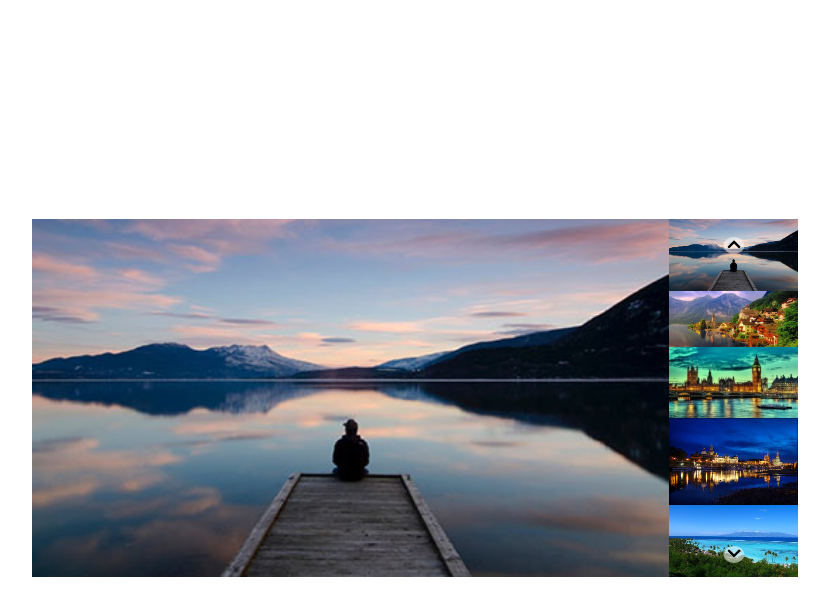
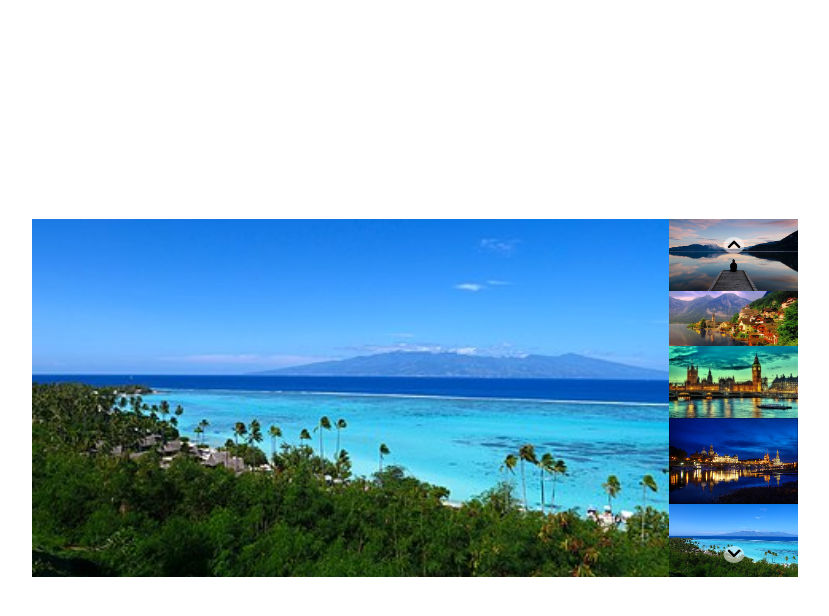
Before and after one commit to Mdigennaro/js-array-carousel, a plain HTML site: page index.html in a window 1280 px wide. Both pictures are taken after a click on the element 957 px from the left and 245 px from the top of the page. Shown: the whole page, without its empty margins (224-1053 px from the left). Drawn offline with Linux system fonts and the light colour scheme.

Commit message:
dato ciclo a immagini grandi

```diff
--- a/css/style.css
+++ b/css/style.css
@@ -30,7 +30,7 @@
   width: 100%;
 }
 
-.active{
+.items.active{
   display: block;
 }
 
--- a/index.html
+++ b/index.html
@@ -15,7 +15,8 @@
   <div class="container">
     <div class="box">
       <div class="box-items">
-        <div class="items active">
+        <!--
+        <div class="items">
           <img src="img/01.jpg" alt="">
         </div>
         <div class="items">
@@ -30,6 +31,8 @@
         <div class="items">
           <img src="img/05.jpg" alt="">
         </div>
+        -->
+
       </div>
       <div class="box-scroll">
         <img src="img/01.jpg" alt="">
--- a/js/script.js
+++ b/js/script.js
@@ -0,0 +1,68 @@
+const image = [
+  'img/01.jpg',
+  'img/02.jpg',
+  'img/03.jpg',
+  'img/04.jpg',
+  'img/05.jpg'
+];
+
+const title = [
+  'Svezia',
+  'Svizzera',
+  'Gran Bretagna',
+  'Germania',
+  'Paradise'
+]
+
+const text = [
+  'Lorem ipsum, dolor sit amet consectetur adipisicing elit. Et temporibus voluptatum suscipit tempore aliquid deleniti aut veniam inventore eligendi ex ad ullam, cumque provident totam omnis, magnam dolores dolorum corporis.',
+  'Lorem ipsum',
+  'Lorem ipsum, dolor sit amet consectetur adipisicing elit.',
+  'Lorem ipsum, dolor sit amet consectetur adipisicing elit. Et temporibus voluptatum suscipit tempore aliquid deleniti aut veniam inventore eligendi ex ad ullam,',
+  'Et temporibus voluptatum suscipit tempore aliquid deleniti aut veniam inventore eligendi ex ad ullam,',
+]
+
+const boxItems = document.querySelector(`.box-items`);
+let contatore = 0;
+
+for(let i = 0; i < image.length; i++){
+
+  console.log(image[i]);
+
+  const items = document.createElement('div');
+
+  items.className = 'items';
+
+  if (contatore === i) {
+    items.classList.add('active');
+  }
+
+  items.innerHTML = `<img src="${image[i]}" alt="">`;
+
+  console.log(items);
+
+  boxItems.append(items);
+}
+
+const nulla = document.getElementsByClassName('items');
+
+const giu = document.querySelector('.arrowdown');
+const su = document.querySelector('.arrowup');
+
+giu.addEventListener('click', function(){
+
+  nulla[contatore].classList.remove('active');
+
+  contatore++;
+  if (contatore > image.length - 1) contatore = 0;
+  nulla[contatore].classList.add('active');
+})
+
+su.addEventListener('click', function(){
+
+  nulla[contatore].classList.remove('active');
+
+  contatore--;
+  if (contatore < 0) contatore = image.length - 1;
+  nulla[contatore].classList.add('active');
+})
```
